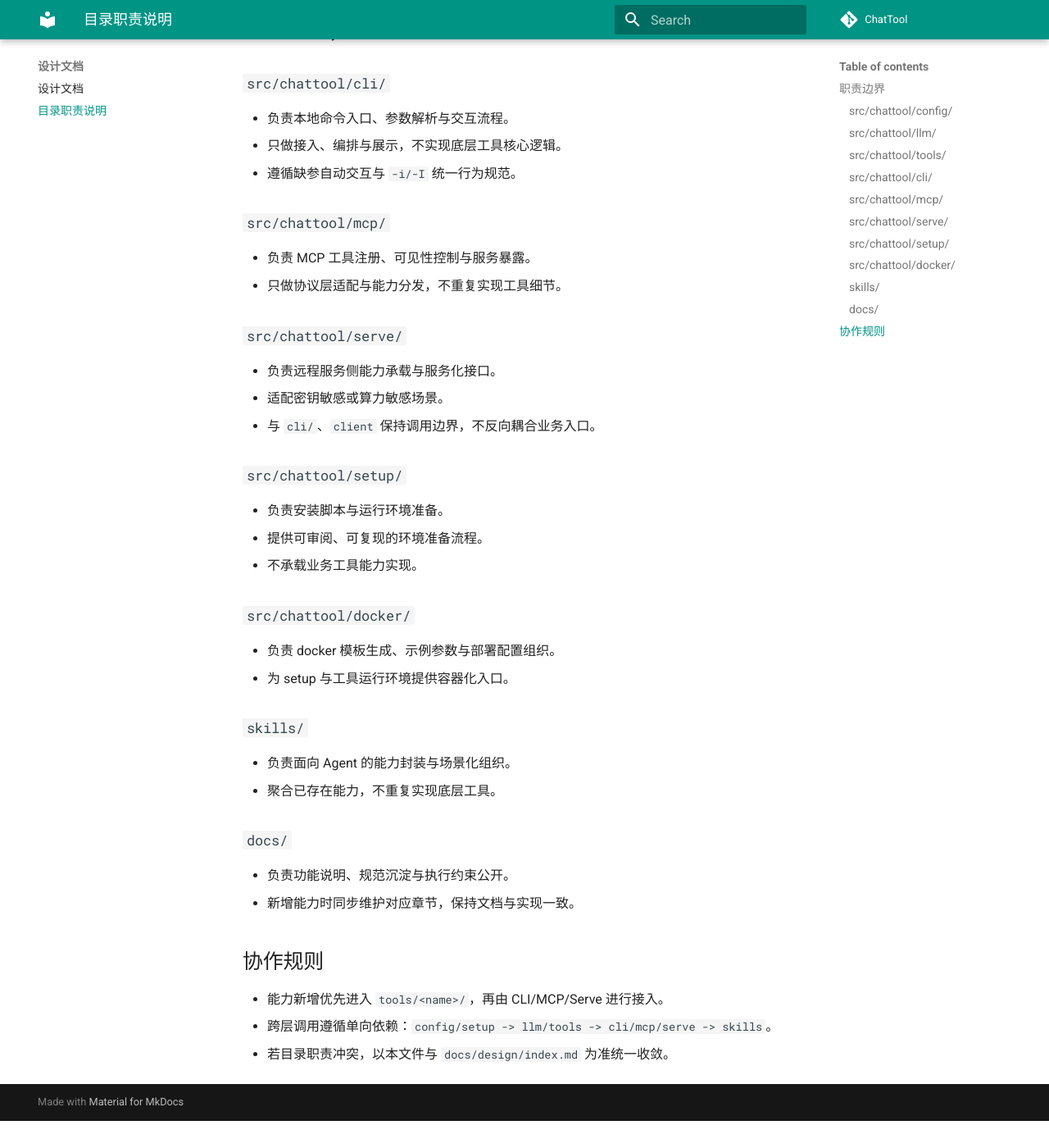
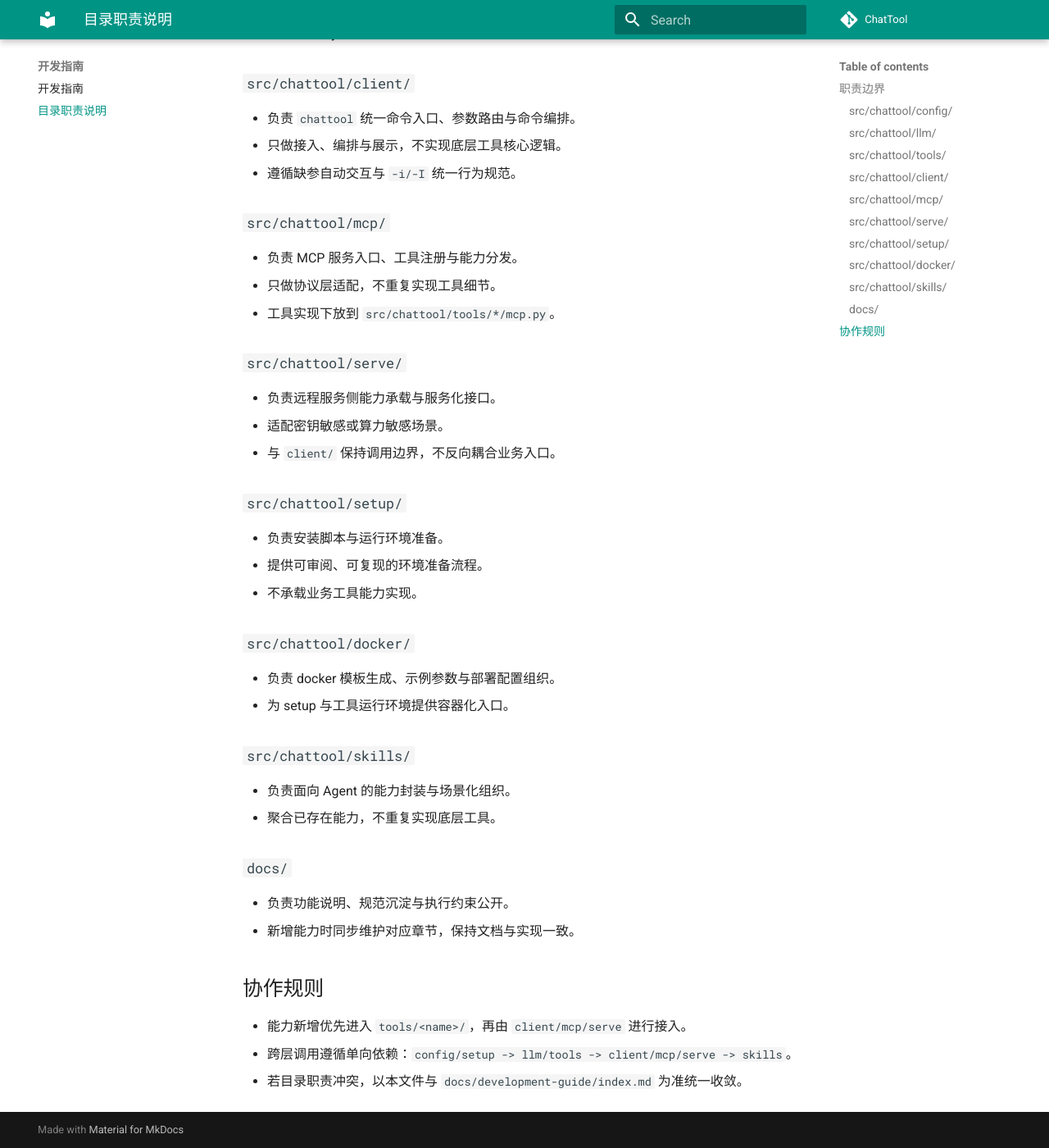
Before and after one commit to cubenlp/ChatTool, an MkDocs documentation site: the page built from docs/development-guide/directory-responsibilities.md, in a window 1280 px wide and 1400 px high, scrolled down 771 px. Shown: the whole window at 82% size. Built offline with MkDocs 1.6.1 and Material for MkDocs 9.7.7, drawn with Linux system fonts in a browser that asks for light colours; comment, search, counter and statistics services are not loaded; the version menu is left out; before the commit the page ends 2138 px from its top, so only the background shows below that.

Commit message:
docs: replace design with development guide and add develop notes

```diff
--- a/docs/design/directory-responsibilities.md
+++ b/docs/development-guide/directory-responsibilities.md
@@ -22,22 +22,23 @@
 - 每个工具目录负责能力实现与能力编排，不跨目录复制逻辑。
 - 对外暴露 Python API，供 CLI、MCP、Serve 等层复用。
 
-### `src/chattool/cli/`
+### `src/chattool/client/`
 
-- 负责本地命令入口、参数解析与交互流程。
+- 负责 `chattool` 统一命令入口、参数路由与命令编排。
 - 只做接入、编排与展示，不实现底层工具核心逻辑。
 - 遵循缺参自动交互与 `-i/-I` 统一行为规范。
 
 ### `src/chattool/mcp/`
 
-- 负责 MCP 工具注册、可见性控制与服务暴露。
-- 只做协议层适配与能力分发，不重复实现工具细节。
+- 负责 MCP 服务入口、工具注册与能力分发。
+- 只做协议层适配，不重复实现工具细节。
+- 工具实现下放到 `src/chattool/tools/*/mcp.py`。
 
 ### `src/chattool/serve/`
 
 - 负责远程服务侧能力承载与服务化接口。
 - 适配密钥敏感或算力敏感场景。
-- 与 `cli/`、`client` 保持调用边界，不反向耦合业务入口。
+- 与 `client/` 保持调用边界，不反向耦合业务入口。
 
 ### `src/chattool/setup/`
 
@@ -50,7 +51,7 @@
 - 负责 docker 模板生成、示例参数与部署配置组织。
 - 为 setup 与工具运行环境提供容器化入口。
 
-### `skills/`
+### `src/chattool/skills/`
 
 - 负责面向 Agent 的能力封装与场景化组织。
 - 聚合已存在能力，不重复实现底层工具。
@@ -62,6 +63,6 @@
 
 ## 协作规则
 
-- 能力新增优先进入 `tools/<name>/`，再由 CLI/MCP/Serve 进行接入。
-- 跨层调用遵循单向依赖：`config/setup -> llm/tools -> cli/mcp/serve -> skills`。
-- 若目录职责冲突，以本文件与 `docs/design/index.md` 为准统一收敛。
+- 能力新增优先进入 `tools/<name>/`，再由 `client/mcp/serve` 进行接入。
+- 跨层调用遵循单向依赖：`config/setup -> llm/tools -> client/mcp/serve -> skills`。
+- 若目录职责冲突，以本文件与 `docs/development-guide/index.md` 为准统一收敛。
--- a/mkdocs.yml
+++ b/mkdocs.yml
@@ -35,6 +35,8 @@ plugins:
         'setup/codex.md': 'env/codex.md'
         'setup/frp.md': 'env/frp.md'
         'setup/nginx_proxy.md': 'env/nginx_proxy.md'
+        'design/index.md': 'development-guide/index.md'
+        'design/directory-responsibilities.md': 'development-guide/directory-responsibilities.md'
   # i18n 插件暂时禁用，启用后会导致子目录页面无限刷新，待排查
   # - i18n:
   #     docs_structure: suffix
@@ -129,9 +131,9 @@ nav:
     - Nginx 反向代理: env/nginx_proxy.md
     - Docker 模板: env/docker.md
 
-  - 设计文档:
-    - 设计文档: design/index.md
-    - 目录职责说明: design/directory-responsibilities.md
+  - 开发指南:
+    - 开发指南: development-guide/index.md
+    - 目录职责说明: development-guide/directory-responsibilities.md
 
   - 博客:
     - 白嫖 AI 生图实战: blog/free-image-guide.md
```
Also changed, not shown: AGENTS.md (+2 -1 lines), DEVELOP.md (added, +32 -0 lines), docs/design/index.md (deleted, +0 -94 lines), docs/development-guide/index.md (added, +83 -0 lines), 1 other file.
